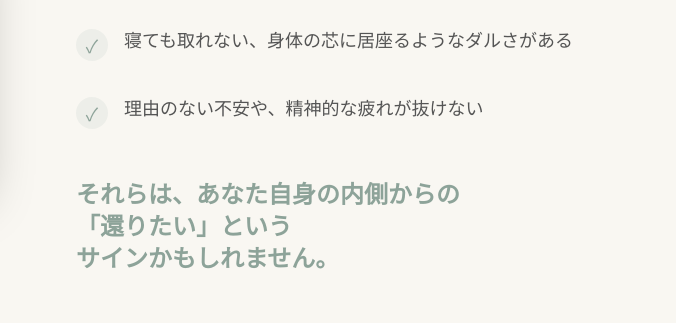
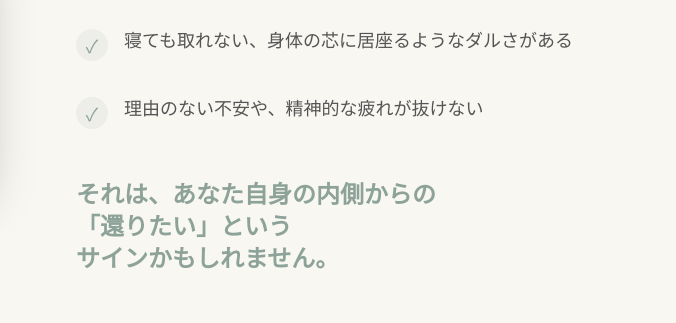
Before and after one commit to private-salon-nature/ninokura, a plain HTML site: page index.html in a window 1280 px wide. Shown: the part 1939-2262 px from the top of the page, 604-1280 px from the left. Drawn offline with nearby package versions, Linux system fonts and the light colour scheme.

Commit message:
Update index.html

```diff
--- a/index.html
+++ b/index.html
@@ -164,7 +164,7 @@
                         </div>
                     </div>
                     <p class="mt-12 text-sage-green font-bold text-[0.92rem] xs:text-xl md:text-2xl leading-relaxed reveal">
-                        それらは、あなた自身の内側からの<br>「還りたい」という<br>サインかもしれません。
+                        それは、あなた自身の内側からの<br>「還りたい」という<br>サインかもしれません。
                     </p>
                 </div>
             </div>
```
